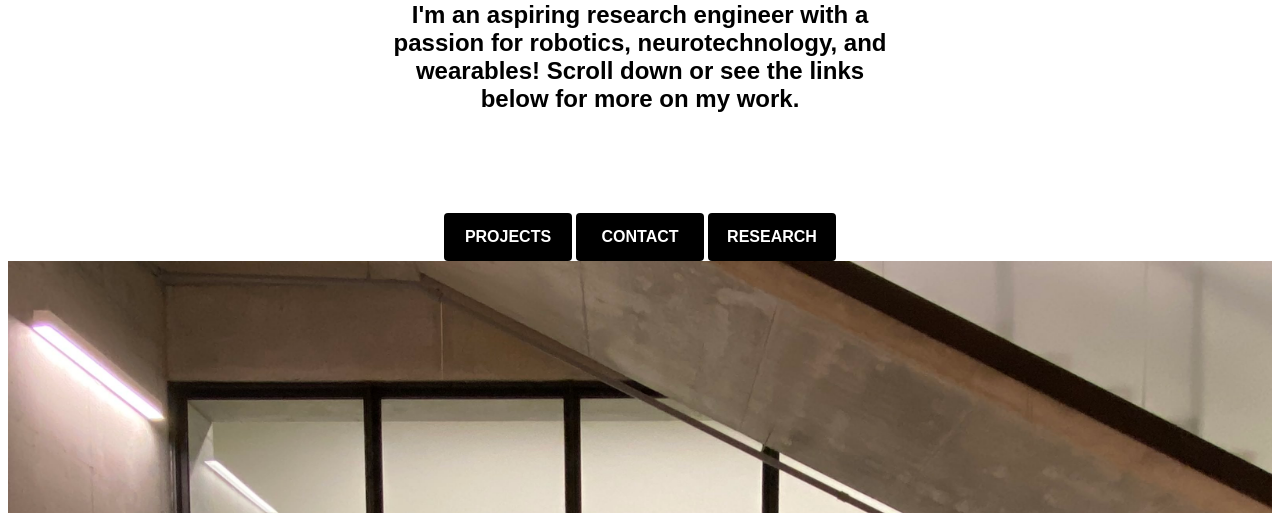
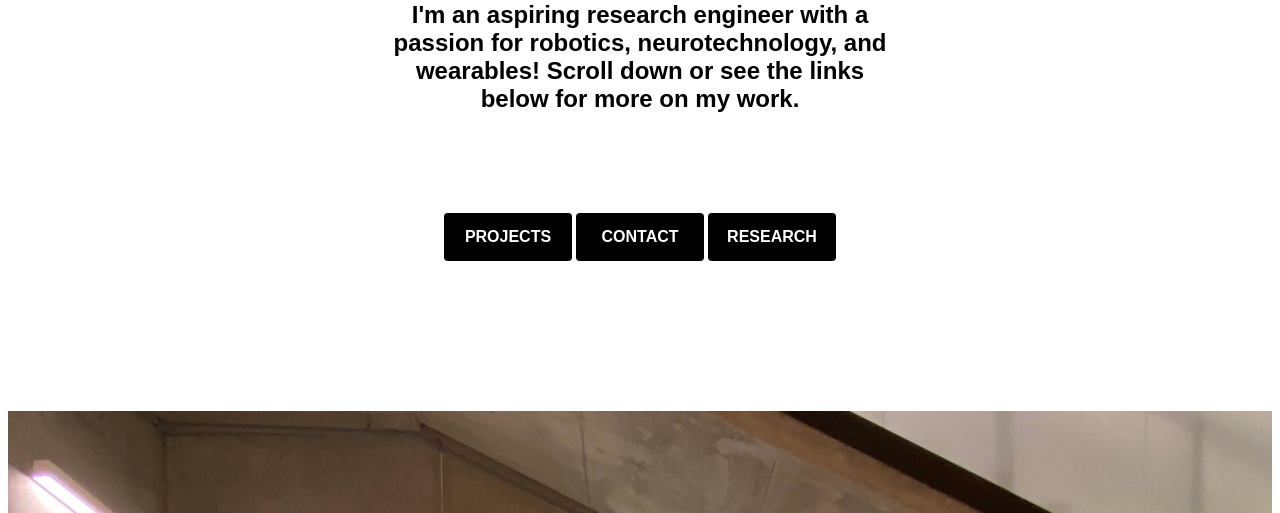
Before and after one commit to SunnyZhang403/SunnyZhang403.github.io, a plain HTML site: page index.html in a window 1280 px wide. Shown: the part 287-800 px from the top of the page. Drawn offline with Linux system fonts and the light colour scheme.

Commit message:
Update main.css

```diff
--- a/main.css
+++ b/main.css
@@ -51,7 +51,7 @@ p {
     padding-left: 48px;
     padding-right: 48px;
     text-align: center;
-    /* padding-bottom: 150px; */
+    padding-bottom: 150px;
 }
 
 .navbar {
```
